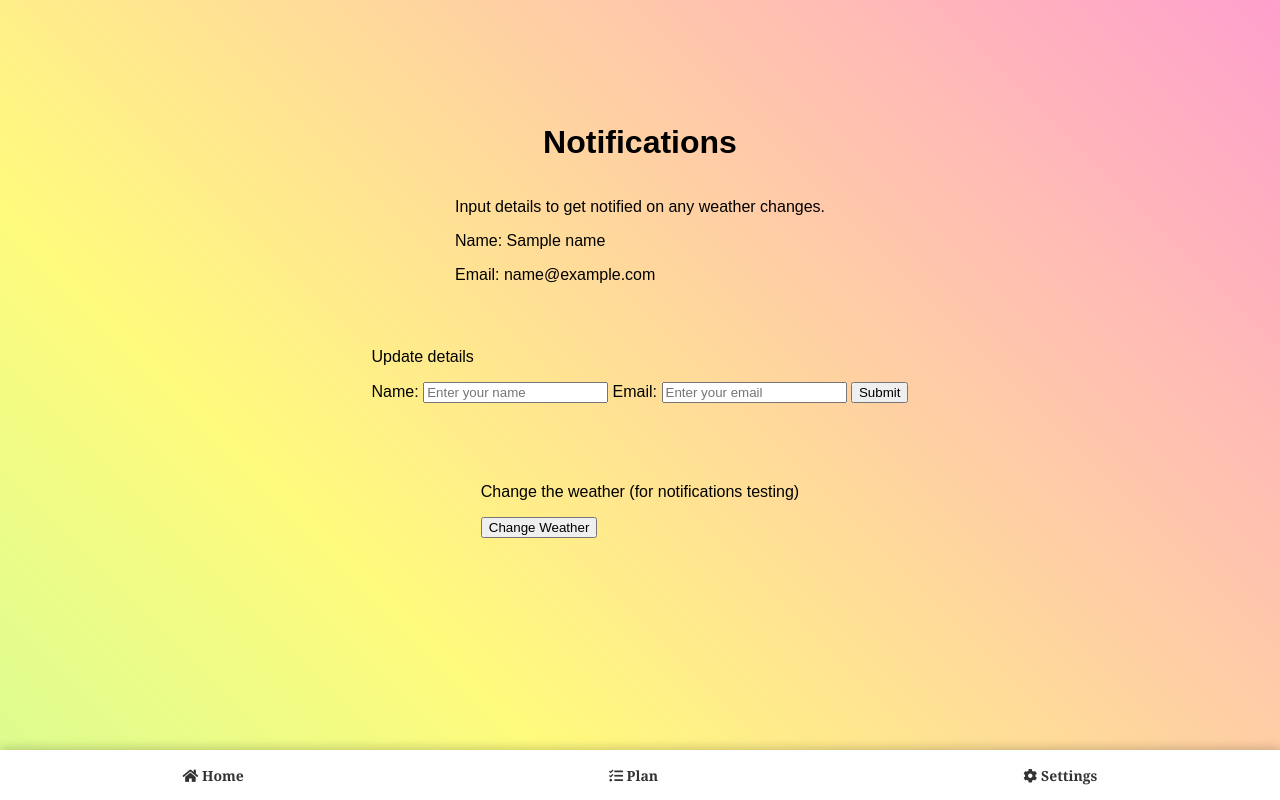
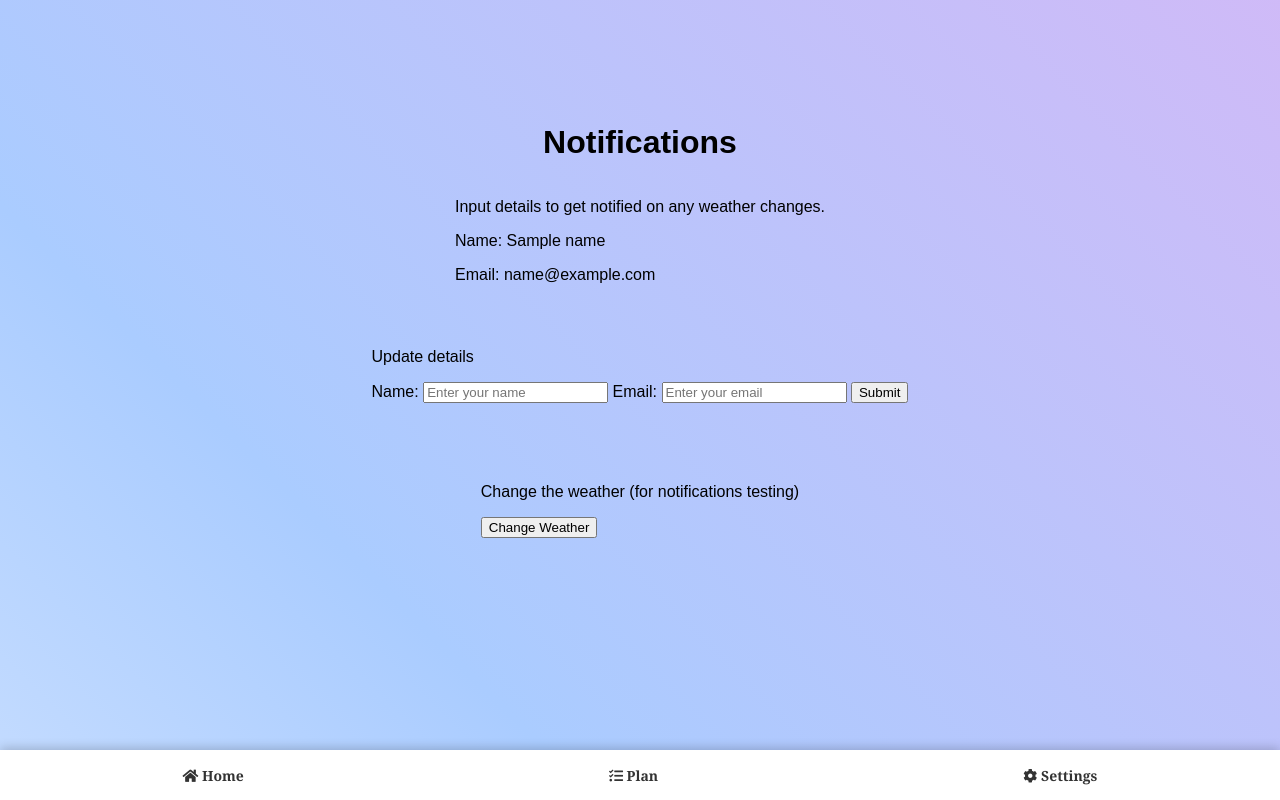
Before and after one commit to Haoran-Jie/EventPlanner_WeatherApp, a Flask app: template templates/setting.html in a window 1280 px wide. Run offline with Flask 3, Linux system fonts and the light colour scheme; the template is opened without the code that fills it: most values are stand-ins (such as "Sample title", 1, 10 or a date in 2020).

Commit message:
updated background of setting page

```diff
--- a/templates/setting.html
+++ b/templates/setting.html
@@ -53,7 +53,7 @@
             justify-content: center;
             align-items: center;
             height: 80vh;
-            background: linear-gradient(45deg, #85FFBD, #FFFB7D, #FF85E5);
+            background: linear-gradient(45deg, #FFFFFF, #AACCFF, #DAB5F5);
             background-size: 200% 200%;
             animation: gradient 5s ease infinite;
             font-family: Arial, sans-serif;
```
